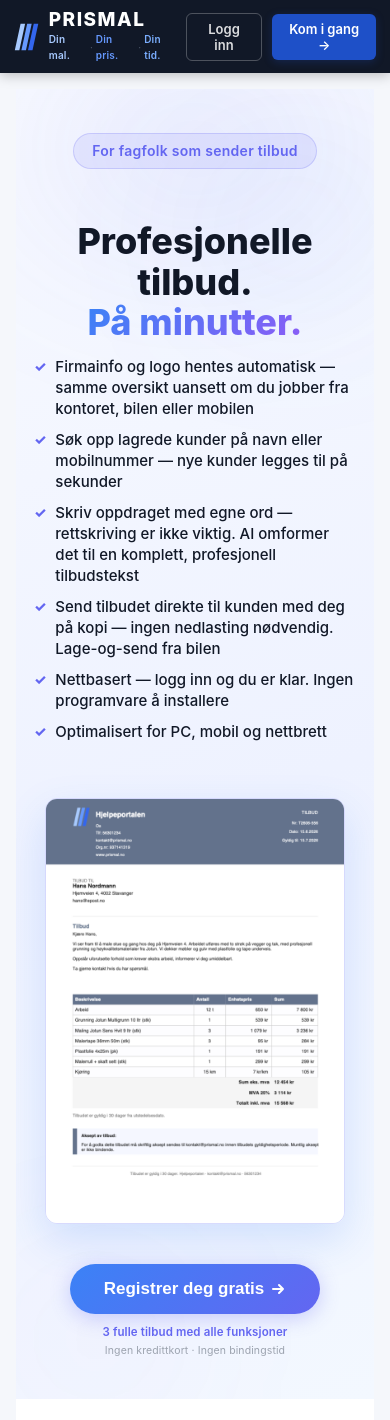
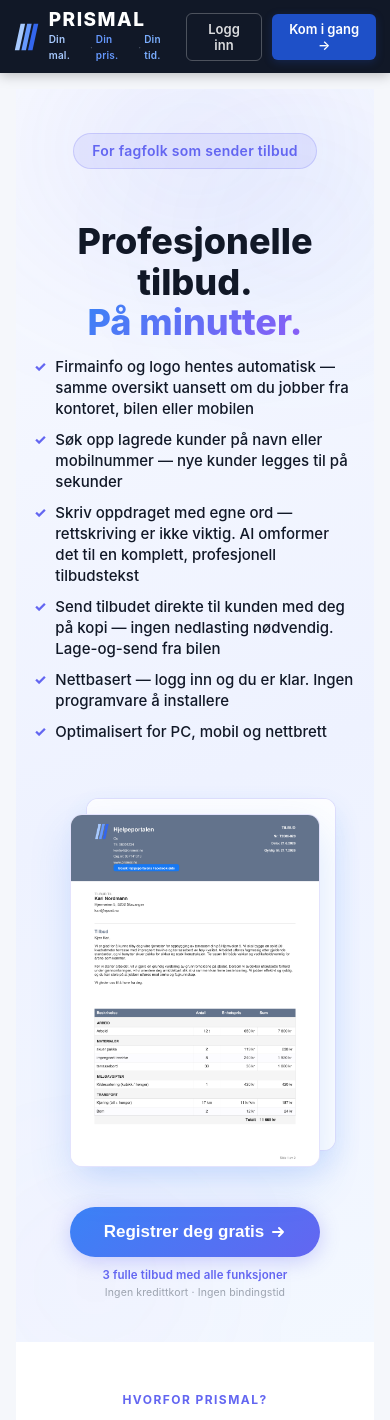
Before and after one commit to anderslura/Prismal, a React (Vite) app: page / in a window 390 px wide. Shown: the top 1420 px of the page. Built offline with nearby package versions, Linux system fonts and the light colour scheme.

Commit message:
Oppdater hero-bilde med ferskt tilbud (begge sider, stablet kortvisning + lightbox)

```diff
--- a/src/components/Landingsside.jsx
+++ b/src/components/Landingsside.jsx
@@ -167,11 +167,16 @@ export default function Landingsside({ onStart, onRegistrer }) {
             </div>
 
             <div className="l2-hero-bilde-wrapper">
-              <div className="l2-hero-bilde-clip" onClick={() => setLightbox(true)} title="Trykk for å forstørre">
+              <div className="l2-hero-bilde-stack" onClick={() => setLightbox(true)} title="Trykk for å se begge sider i full størrelse">
+                <img
+                  src="/demo/pdf_forside_side2.png"
+                  alt="Side 2 av Prismal-tilbud"
+                  className="l2-hero-bilde-kort l2-hero-bilde-bak"
+                />
                 <img
                   src="/demo/pdf_forside.png"
-                  alt="Eksempel på Prismal-tilbud"
-                  className="l2-hero-bilde l2-hero-bilde-klikkbar"
+                  alt="Eksempel på Prismal-tilbud, side 1"
+                  className="l2-hero-bilde-kort l2-hero-bilde-frem l2-hero-bilde-klikkbar"
                 />
               </div>
             </div>
@@ -307,12 +312,10 @@ export default function Landingsside({ onStart, onRegistrer }) {
       {lightbox && (
         <div className="l2-lightbox" onClick={() => setLightbox(false)}>
           <button className="l2-lightbox-lukk" onClick={() => setLightbox(false)} aria-label="Lukk">✕</button>
-          <img
-            src="/demo/pdf_forside.png"
-            alt="Prismal tilbud forhåndsvisning"
-            className="l2-lightbox-bilde"
-            onClick={(e) => e.stopPropagation()}
-          />
+          <div className="l2-lightbox-sider" onClick={(e) => e.stopPropagation()}>
+            <img src="/demo/pdf_forside.png" alt="Prismal tilbud forhåndsvisning, side 1" className="l2-lightbox-bilde" />
+            <img src="/demo/pdf_forside_side2.png" alt="Prismal tilbud forhåndsvisning, side 2" className="l2-lightbox-bilde" />
+          </div>
         </div>
       )}
 
--- a/src/styles/index.css
+++ b/src/styles/index.css
@@ -1263,13 +1263,6 @@ textarea { resize: vertical; }
 .l2-hero-bilde-klikkbar {
   cursor: zoom-in;
 }
-.l2-hero-bilde-clip {
-  transition: transform 0.15s ease, box-shadow 0.15s ease;
-}
-.l2-hero-bilde-clip:hover {
-  transform: scale(1.02);
-  box-shadow: 0 20px 48px rgba(59,130,246,0.28);
-}
 .l2-lightbox {
   position: fixed;
   inset: 0;
@@ -1303,9 +1296,23 @@ textarea { resize: vertical; }
 .l2-lightbox-lukk:hover {
   background: rgba(255,255,255,0.22);
 }
-.l2-lightbox-bilde {
+.l2-lightbox-sider {
+  display: flex;
+  flex-wrap: wrap;
+  gap: 20px;
+  justify-content: center;
+  align-items: flex-start;
   max-width: 100%;
   max-height: 90vh;
+  overflow-y: auto;
+  padding: 4px;
+}
+.l2-lightbox-bilde {
+  max-width: min(80vw, 460px);
+  max-height: 86vh;
+  width: auto;
+  height: auto;
+  display: block;
   border-radius: 10px;
   box-shadow: 0 32px 80px rgba(0,0,0,0.5);
   cursor: default;
@@ -1338,21 +1345,39 @@ textarea { resize: vertical; }
   align-items: center;
   justify-content: center;
 }
-.l2-hero-bilde-clip {
-  border-radius: 12px;
-  overflow: hidden;
-  border: 1.5px solid rgba(99,102,241,0.18);
-  box-shadow: 0 16px 40px rgba(59,130,246,0.18);
+.l2-hero-bilde-stack {
+  position: relative;
+  width: 300px;
+  margin: 22px auto 0;
   cursor: zoom-in;
-  max-width: 360px;
-  line-height: 0;
-}
-.l2-hero-bilde {
+}
+.l2-hero-bilde-kort {
   display: block;
+  width: 100%;
   border: none;
   outline: none;
-  width: calc(100% + 6px);
-  margin: -3px;
+  border-radius: 12px;
+  background: #fff;
+}
+.l2-hero-bilde-bak {
+  position: absolute;
+  top: -20px;
+  right: -20px;
+  z-index: 1;
+  opacity: 0.92;
+  box-shadow: 0 12px 30px rgba(59,130,246,0.16);
+  border: 1.5px solid rgba(99,102,241,0.22);
+}
+.l2-hero-bilde-frem {
+  position: relative;
+  z-index: 2;
+  box-shadow: 0 16px 40px rgba(59,130,246,0.18);
+  border: 1.5px solid rgba(99,102,241,0.18);
+  transition: transform 0.15s ease, box-shadow 0.15s ease;
+}
+.l2-hero-bilde-stack:hover .l2-hero-bilde-frem {
+  transform: translateY(-3px);
+  box-shadow: 0 20px 48px rgba(59,130,246,0.28);
 }
 .l2-hero-cta {
   margin-top: 40px;
@@ -2048,6 +2073,8 @@ textarea { resize: vertical; }
   .l2-hero-tekst { text-align: center; }
   .l2-punkter { text-align: left; }
   .l2-hero-bilde-wrapper { flex: 0 0 auto; width: 100%; max-width: 300px; margin: 0 auto; }
+  .l2-hero-bilde-stack { width: 250px; margin-top: 16px; }
+  .l2-hero-bilde-bak { top: -16px; right: -16px; }
   .l2-features { grid-template-columns: 1fr 1fr; padding: 28px 20px 32px; gap: 14px; }
 }
 @media (max-width: 520px) {
```
Also changed, not shown: public/demo/pdf_forside.png, public/demo/pdf_forside_side2.png (added).
